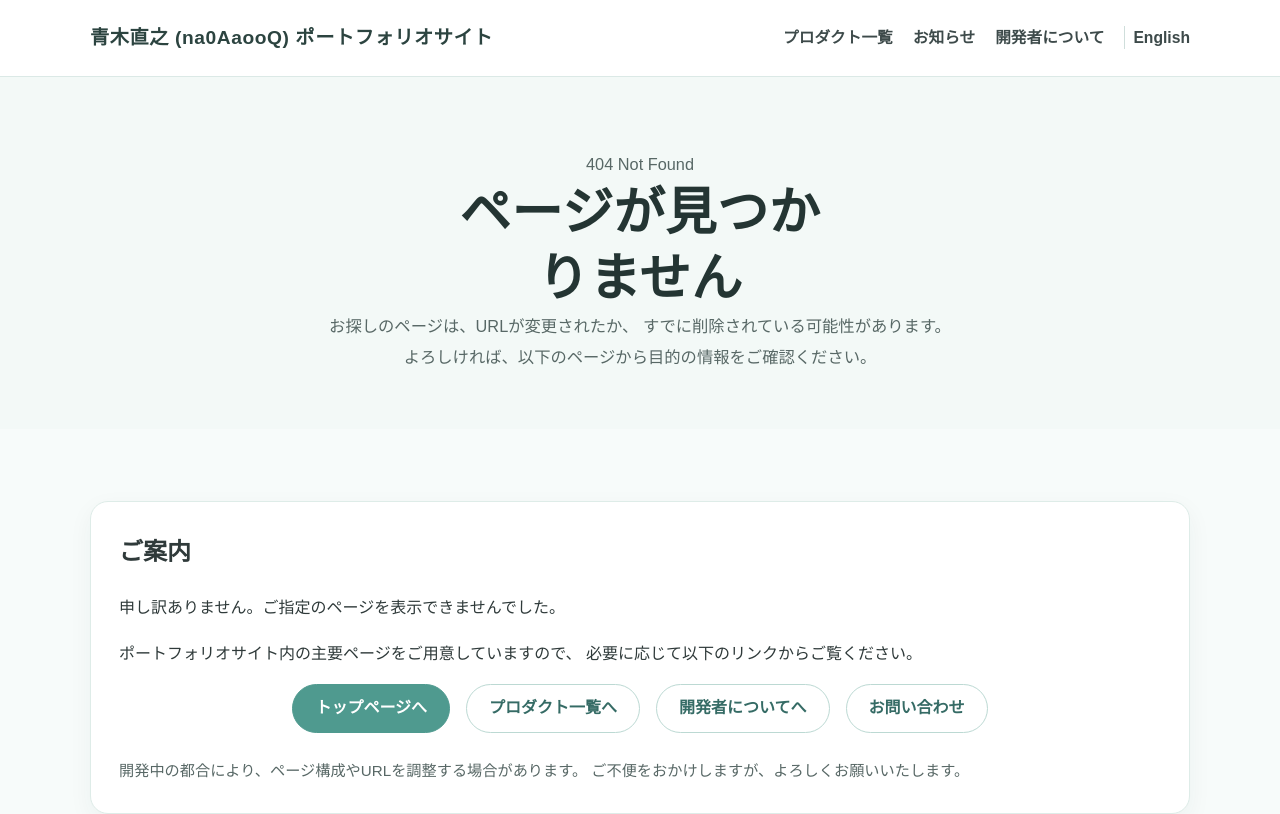
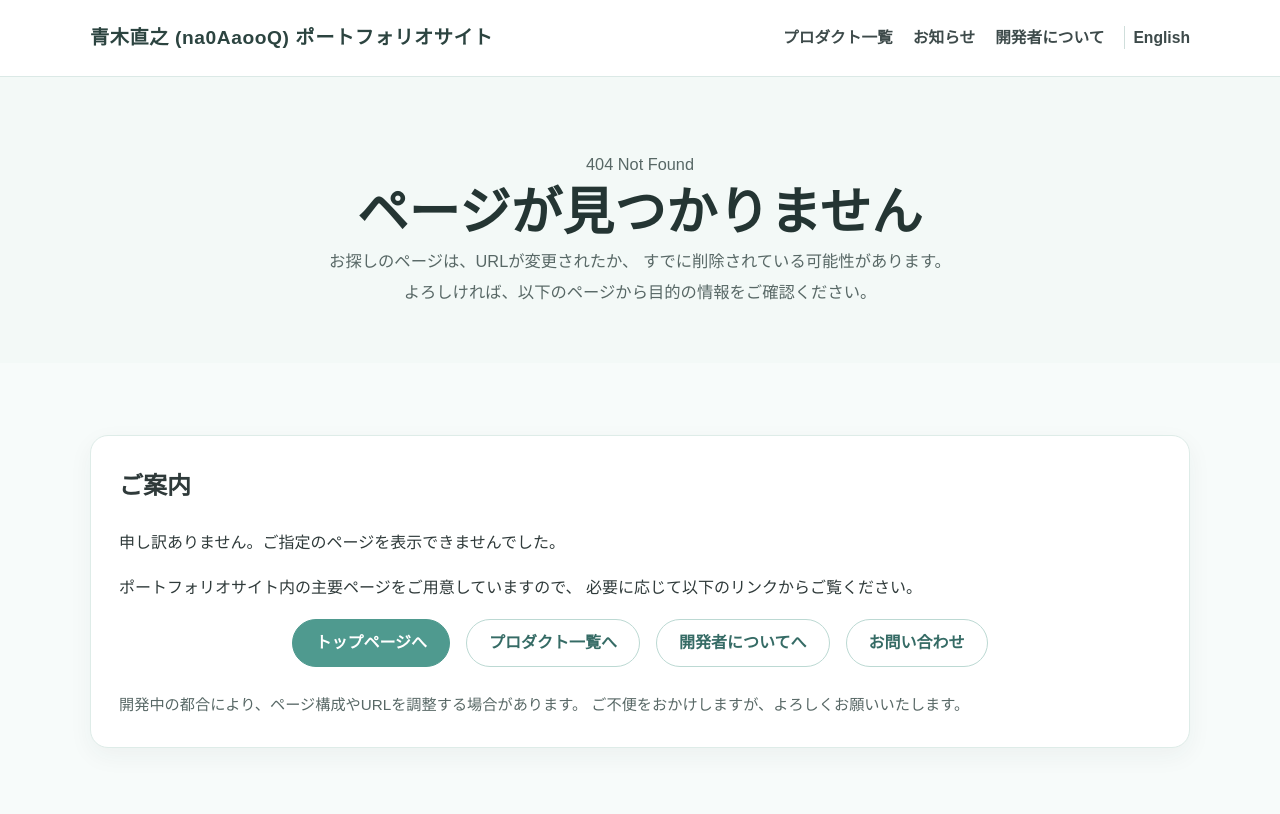
Before and after one commit to na0AaooQ/na0aaooq-portfolio-site, a website: page 404.html in a window 1280 px wide. Shown: the top 814 px of the page. Drawn offline with Linux system fonts and the light colour scheme.

Commit message:
404ページのPC見出しの不自然な改行を修正

```diff
--- a/404.html
+++ b/404.html
@@ -134,7 +134,7 @@
     <section class="page-hero">
       <div class="container page-hero-inner">
         <p class="page-hero-label">404 Not Found</p>
-        <h1 class="page-title">ページが見つかりません</h1>
+        <h1 class="page-title page-title--notfound">ページが見つかりません</h1>
         <p class="page-lead">
           お探しのページは、URLが変更されたか、
           すでに削除されている可能性があります。<br>
--- a/assets/css/style.css
+++ b/assets/css/style.css
@@ -800,7 +800,8 @@ section {
 }
 
 @media (min-width: 769px) {
-  .page-hero .page-title--privacy {
+  .page-hero .page-title--privacy,
+  .page-hero .page-title--notfound {
     max-width: 100%;
   }
 }
```
